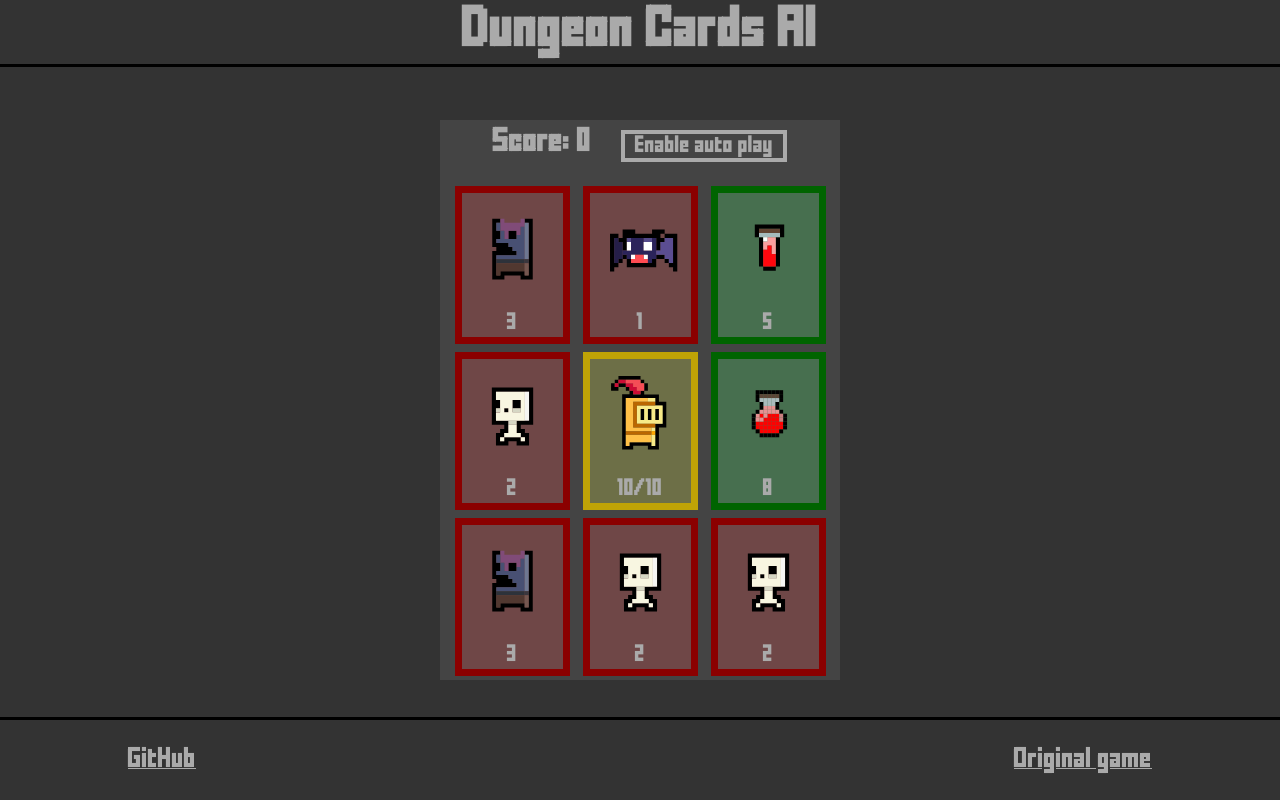
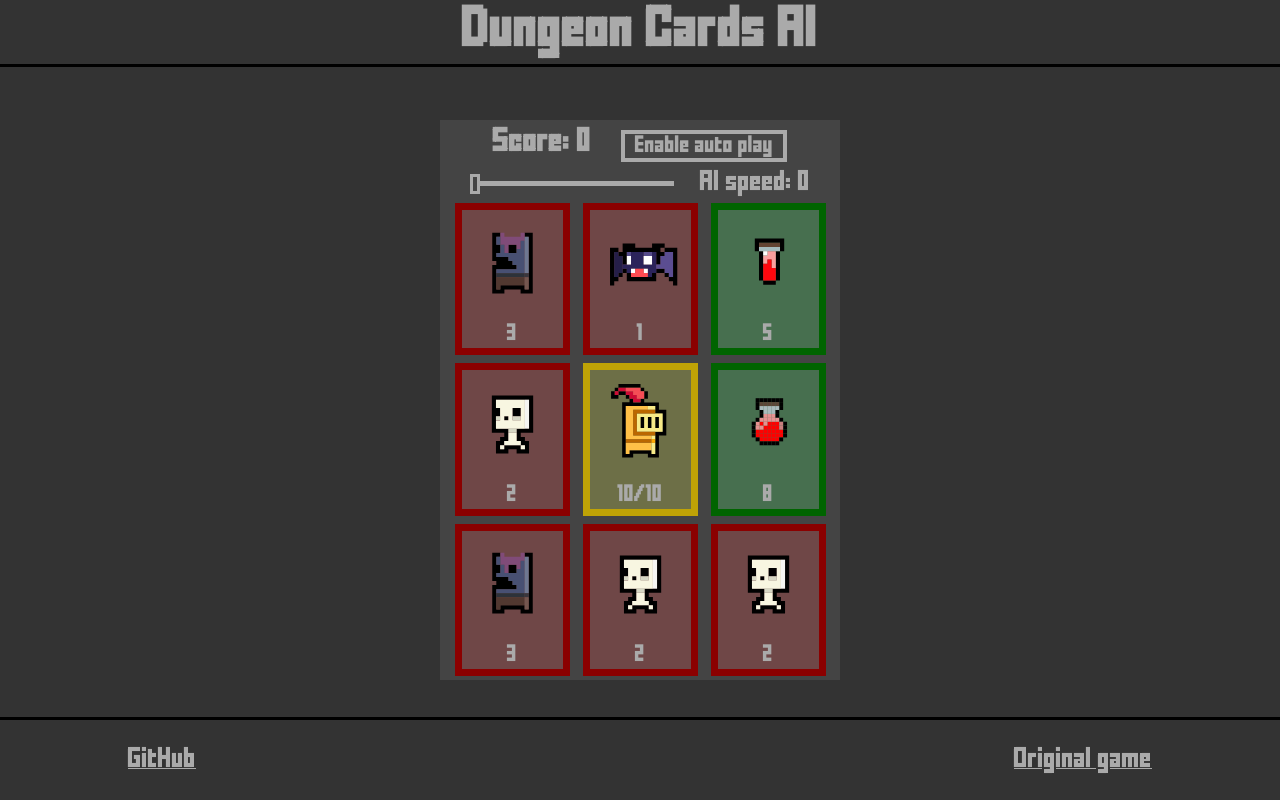
Before and after one commit to BlackPawsStudio/Dungeon-cards, a React (Create React App) app: page / in a window 1280 px wide. Built offline with nearby package versions, Linux system fonts and the light colour scheme.

Commit message:
add ai speed

```diff
--- a/src/AI/optimalCard.ts
+++ b/src/AI/optimalCard.ts
@@ -6,7 +6,7 @@ const countAlternative = (minFoe:Card | null, minHeal:Card | null, hero:Card):Ca
     if (!minFoe) {                    //  Pick lowest heal if there're no foes
       return minHeal
     }
-    if (hero.hp > minFoe.hp * 2) {    //  Check if it's needed to heal
+    if (hero.hp > minFoe.hp + 3) {    //  Check if it's needed to heal
       return minFoe
     }
     return minHeal
--- a/src/assets/styles/cards.css
+++ b/src/assets/styles/cards.css
@@ -42,6 +42,7 @@
 .card-image{
   transform: scale(120%);
   margin-bottom: 30px;
+  user-select: none;
 }
 .card-text{
   position: absolute;
--- a/src/assets/styles/index.css
+++ b/src/assets/styles/index.css
@@ -49,7 +49,6 @@ main{
   background-color: #444;
   display: flex;
   flex-direction: column;
-  row-gap: 10px;
   overflow: auto;
 }
 main::-webkit-scrollbar {
@@ -80,3 +79,32 @@ main::-webkit-scrollbar {
   color: darkgreen;
   border-color: darkgreen;
 }
+.settings{
+  display: flex;
+  align-items: center;
+  justify-content: space-between;
+  padding: 0 30px;
+  padding-bottom: 5px;
+  user-select: none;
+}
+.settings__input{
+  width: 60%;
+  -webkit-appearance: none;
+  background: none;
+}
+.settings__input::-webkit-slider-runnable-track{
+  height: 5px;
+  background-color: #aaa;
+}
+.settings__input::-webkit-slider-thumb{
+  transition: all .3s;
+  -webkit-appearance: none;
+  transform: translateY(-7px);
+  width: 10px;
+  height: 20px;
+  background-color: #444;
+  border: 3px solid #aaa
+}
+.settings__input:active::-webkit-slider-thumb{
+  background-color: #aaa;
+}
--- a/src/assets/styles/small.css
+++ b/src/assets/styles/small.css
@@ -4,7 +4,7 @@
   }
   main{
     width: 300px;
-    height: 400px;
+    height: 450px;
     background-color: #444;
   }
   .card{
@@ -15,4 +15,10 @@
   .ai-button{
     padding: 3px 5px;
   }
+  .setting__text{
+    font-size: 12px!important;
+  }
+  .settings__input::-webkit-slider-thumb{
+    width: 20px;
+  }
 }
--- a/src/components/AIButton.tsx
+++ b/src/components/AIButton.tsx
@@ -4,8 +4,14 @@ import { useAppDispatch, useAppSelector } from "../store/hooks"
 import { useEffect } from 'react';
 
 export const AIButton = () => {
-  const {cards, isGameOver, hero, isAIEnabled} = useAppSelector(({cardSlice: toolkit}) => {
-    return {cards: toolkit.cards, isGameOver: toolkit.isGameOver, hero: toolkit.hero, isAIEnabled: toolkit.isAIEnabled}
+  const {cards, isGameOver, hero, isAIEnabled, botSpeed} = useAppSelector(({cardSlice: toolkit}) => {
+    return {
+      cards: toolkit.cards,
+      isGameOver: toolkit.isGameOver,
+      hero: toolkit.hero,
+      isAIEnabled: toolkit.isAIEnabled,
+      botSpeed: toolkit.botSpeed,
+    }
   })
   const dispatch = useAppDispatch()
 
@@ -18,10 +24,9 @@ export const AIButton = () => {
   const aiMove = () => {
     setTimeout(() => {
       const cardToPlay = countCard(hero, cards);
-      console.log(cardToPlay);
 
       dispatch(move([cardToPlay.x, cardToPlay.y]))
-    }, 1000)
+    }, botSpeed)
   }
 
   const startPlaying = async () => {
--- a/src/components/App.tsx
+++ b/src/components/App.tsx
@@ -4,6 +4,7 @@ import { CardsPlace } from "./Cards";
 import { Stats } from "./Stats";
 import { Provider } from "react-redux";
 import { store } from "../store/store";
+import { Settings } from "./Settings";
 
 function App() {
   return (
@@ -14,6 +15,7 @@ function App() {
         </header>
         <main>
             <Stats />
+            <Settings />
             <CardsPlace />
         </main>
         <footer>
--- /dev/null
+++ b/src/components/Settings.tsx
@@ -0,0 +1,24 @@
+import { changeSpeed } from "../store/cardsSlice"
+import { useAppDispatch, useAppSelector } from "../store/hooks"
+
+export const Settings = () => {
+  const {botSpeed} = useAppSelector(({cardSlice: toolkit}) => {
+    return {botSpeed: toolkit.botSpeed}
+  })
+  const dispatch = useAppDispatch()
+  const inputChange = ({target}:{target:HTMLInputElement}) => {
+    dispatch(changeSpeed(target.value))
+  }
+  return (
+    <div className="settings">
+      <input
+        className="settings__input"
+        type="range"
+        min="0"
+        max="1000"
+        defaultValue={1}
+        onChange={inputChange}/>
+        <p className="setting__text">AI speed: {Math.trunc((1000 - botSpeed) / 100)}</p>
+    </div>
+  )
+}
--- a/src/store/cardsFunctions.ts
+++ b/src/store/cardsFunctions.ts
@@ -10,7 +10,7 @@ export const isAvailable = ([clickedX, clickedY]:Coords, [heroX, heroY]:Coords):
         heroY - 1 === clickedY) && heroX === clickedX)
 }
 
-export const shiftCards = (cards:Card[][], hero:Card, clickedCard:Card) => {
+export const shiftCards = (cards:Card[][], hero:Card, clickedCard:Card, score:number) => {
   const newCards:Card[][] = cards.concat()
 
   const rowType = hero.x === clickedCard.x ? 'x' : 'y';
@@ -28,7 +28,7 @@ export const shiftCards = (cards:Card[][], hero:Card, clickedCard:Card) => {
     newCards[hero.x][hero.y].hp = lastRowEl.hp
   }
 
-  const newCard = getRandomCard(lastRowEl.id, [lastRowEl.x, lastRowEl.y], 2)
+  const newCard = getRandomCard(lastRowEl.id, [lastRowEl.x, lastRowEl.y], 3)
 
   lastRowEl.type = newCard.type;
   lastRowEl.hp = newCard.hp;
@@ -37,13 +37,13 @@ export const shiftCards = (cards:Card[][], hero:Card, clickedCard:Card) => {
 }
 
 export const getRandomCard = (id:number, [x, y]:[number, number], range:number):Card => {
-  const chance = Math.random() * 8;
+  const chance = Math.random() * 8 > range;
   return {
     id: id,
     x: x,
     y: y,
-    type: chance > range ? 'foe' : 'heal',
-    hp: chance > range ? Math.trunc(Math.random() * (4 - 1) + 1) :
+    type: chance ? 'foe' : 'heal',
+    hp: chance ? Math.trunc(Math.random() * (4 - 1) + 1) :
     Math.trunc(Math.random() * (9 - 5) + 5)
   }
 }
--- a/src/store/cardsSlice.ts
+++ b/src/store/cardsSlice.ts
@@ -17,7 +17,8 @@ const cardsSlice = createSlice({
     cards: Array(3).fill([]),
     scoreCount: 0,
     hero: defaultHero,
-    isGameOver: true
+    isGameOver: true,
+    botSpeed: 1000,
   },
   reducers: {
     initFill(state:State) {
@@ -51,7 +52,7 @@ const cardsSlice = createSlice({
           state.scoreCount++
         }
 
-        state.cards = shiftCards(state.cards, state.hero, clickedCard);
+        state.cards = shiftCards(state.cards, state.hero, clickedCard, state.scoreCount);
 
         state.hero = state.cards.flat().find((el:Card) => el.type === 'hero') as Card
       }
@@ -61,9 +62,12 @@ const cardsSlice = createSlice({
     },
     disableAI(state:State) {
       state.isAIEnabled = false
+    },
+    changeSpeed(state:State, {payload}) {
+      state.botSpeed = 1000 - payload
     }
   }
 })
 
 export default cardsSlice.reducer
-export const {initFill, move, enableAI, disableAI} = cardsSlice.actions
+export const {initFill, move, enableAI, disableAI, changeSpeed} = cardsSlice.actions
--- a/src/types.ts
+++ b/src/types.ts
@@ -11,7 +11,8 @@ export interface State {
   cards: Card[][],
   scoreCount: number,
   hero: Card,
-  isGameOver: boolean
+  isGameOver: boolean,
+  botSpeed: number
 }
 
 export type Coords = [number, number]
```
